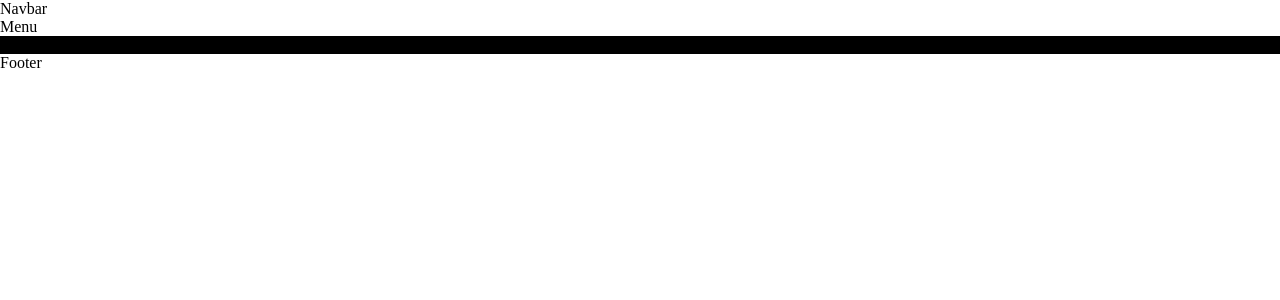
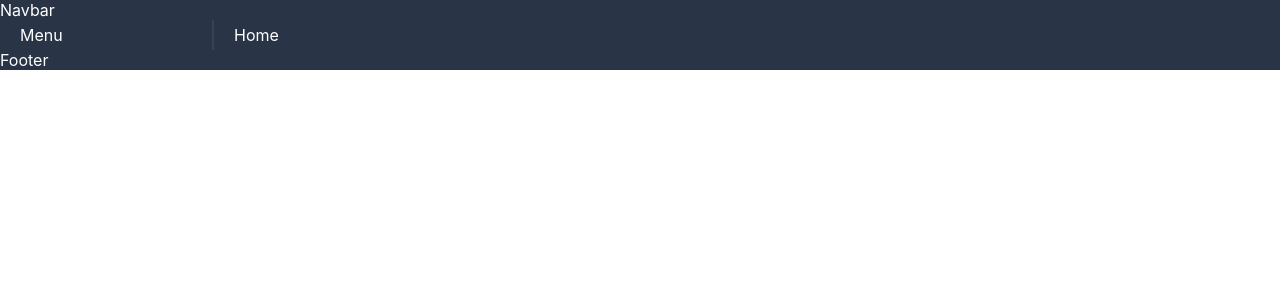
Before and after one commit to StanislaM/react-dashboard, a React (Vite) app: page / in a window 1280 px wide. Shown: the top 300 px of the page. Built offline with nearby package versions, Linux system fonts and the light colour scheme.

Commit message:
added base styles

```diff
--- a/src/App.scss
+++ b/src/App.scss
@@ -0,0 +1,22 @@
+@import './styles/variables.scss';
+
+.main {
+    font-family: 'Inter', sans-serif;
+    background-color: var(--main-bg);
+    color: var(--main-color);
+}
+
+.container {
+    display: flex;
+}
+
+.menuContainer {
+    width: 250px;
+    padding: 5px 20px;
+    border-right: 2px solid var(--soft-bg);
+}
+
+.contentContainer {
+    padding: 5px 20px;
+    width: 100%;
+}
--- a/src/pages/Home/Home.scss
+++ b/src/pages/Home/Home.scss
@@ -1,3 +1,2 @@
 .home {
-    background: #000;
 }
--- /dev/null
+++ b/src/styles/variables.scss
@@ -0,0 +1,10 @@
+:root {
+    // BG
+    --main-bg: #2a3447;
+    --soft-bg: #384256;
+    --dark-bg: #222b3c;
+    //TEXT
+    --main-color: white;
+    --soft-color: #ddd;
+    --dark-color: #2a3447;
+}
```
